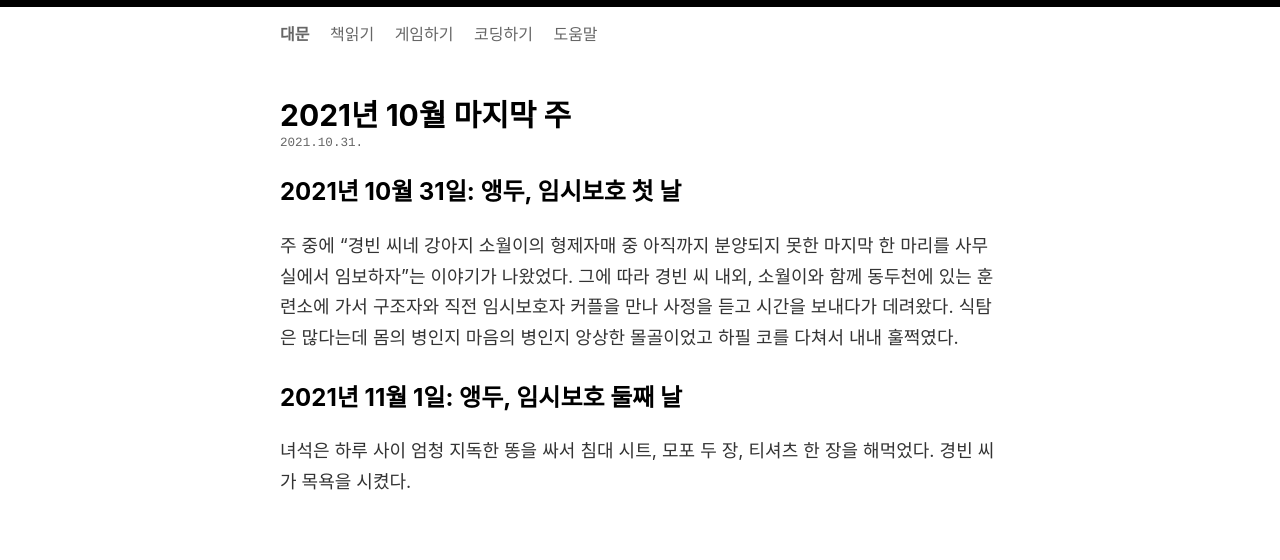
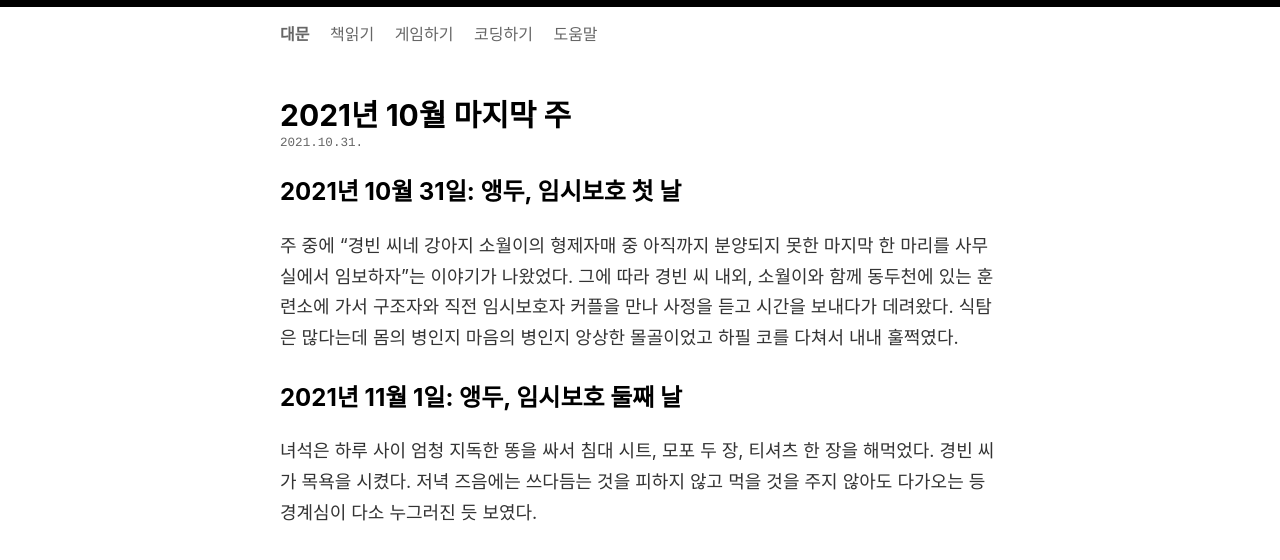
Before and after one commit to oxmhpark/www.exonomicon.net, a Jekyll site: the page built from _posts/2021-10-31-in-this-week.md, in a window 1280 px wide. Shown: the top 560 px of the page. Built offline with Jekyll 4.4.1, drawn with Linux system fonts in a browser that asks for light colours; comment, search, counter and statistics services are not loaded.

Commit message:
Update 2021-10-31-in-this-week.md

```diff
--- a/_posts/2021-10-31-in-this-week.md
+++ b/_posts/2021-10-31-in-this-week.md
@@ -7,4 +7,4 @@ comments: true
 주 중에 "경빈 씨네 강아지 소월이의 형제자매 중 아직까지 분양되지 못한 마지막 한 마리를 사무실에서 임보하자"는 이야기가 나왔었다. 그에 따라 경빈 씨 내외, 소월이와 함께 동두천에 있는 훈련소에 가서 구조자와 직전 임시보호자 커플을 만나 사정을 듣고 시간을 보내다가 데려왔다. 식탐은 많다는데 몸의 병인지 마음의 병인지 앙상한 몰골이었고 하필 코를 다쳐서 내내 훌쩍였다.
 
 ## 2021년 11월 1일: 앵두, 임시보호 둘째 날
-녀석은 하루 사이 엄청 지독한 똥을 싸서 침대 시트, 모포 두 장, 티셔츠 한 장을 해먹었다. 경빈 씨가 목욕을 시켰다.
+녀석은 하루 사이 엄청 지독한 똥을 싸서 침대 시트, 모포 두 장, 티셔츠 한 장을 해먹었다. 경빈 씨가 목욕을 시켰다. 저녁 즈음에는 쓰다듬는 것을 피하지 않고 먹을 것을 주지 않아도 다가오는 등 경계심이 다소 누그러진 듯 보였다.
```
